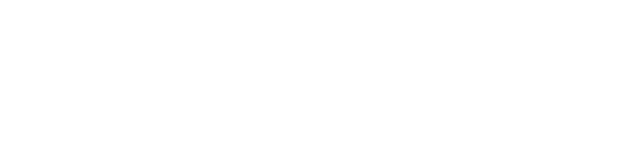
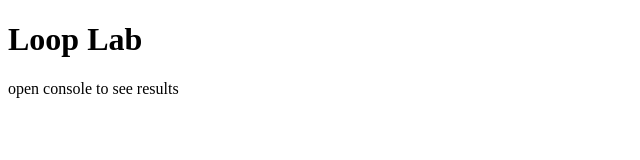
Before and after one commit to mindy-d-tran/loops-lab, a plain HTML site: page index.html in a window 1280 px wide. Shown: the whole page, without its empty margins (0-640 px from the left). Drawn offline with Linux system fonts and the light colour scheme.

Commit message:
add h1 p and change title

```diff
--- a/index.html
+++ b/index.html
@@ -4,9 +4,10 @@
     <meta charset="UTF-8">
     <meta name="viewport" content="width=device-width, initial-scale=1.0">
     <script src="script.js" defer></script>
-    <title>Document</title>
+    <title>Loop Lab</title>
 </head>
 <body>
-
+    <h1>Loop Lab</h1>
+    <p>open console to see results</p>
 </body>
 </html>
```
